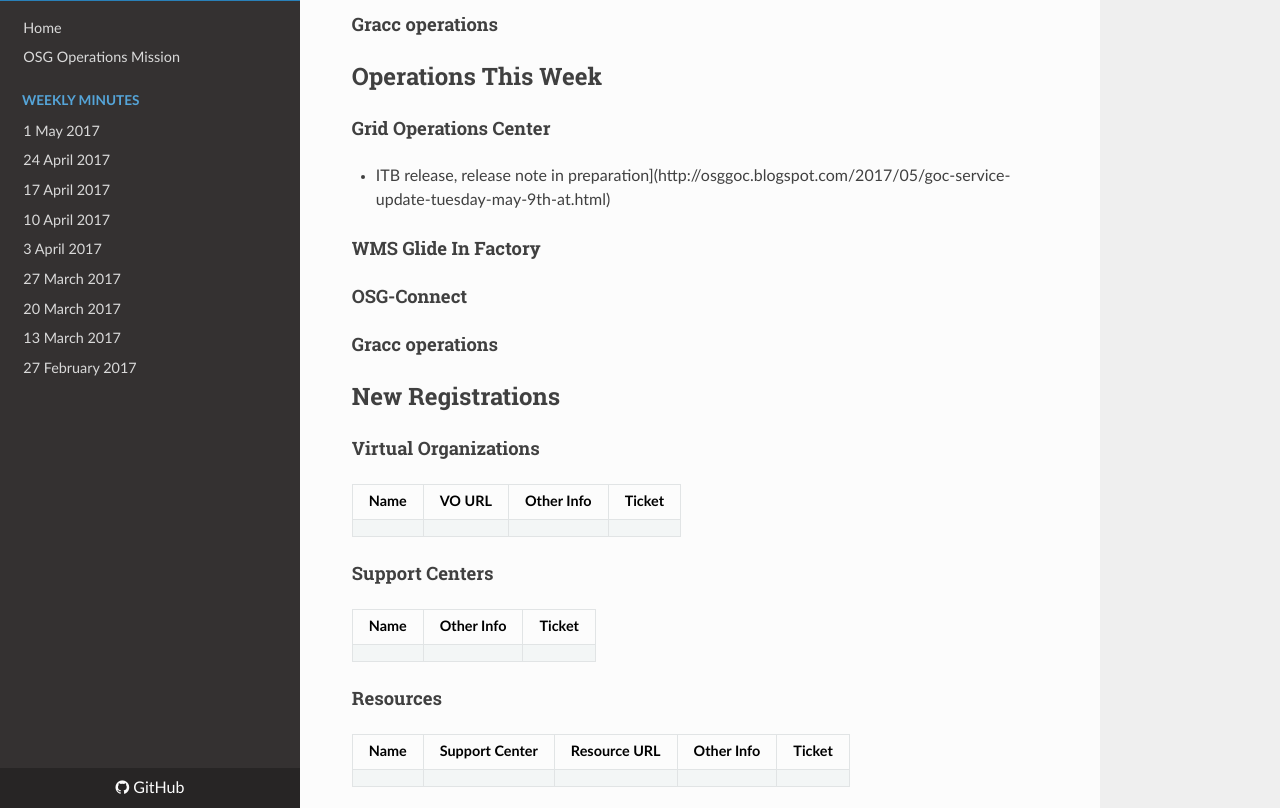
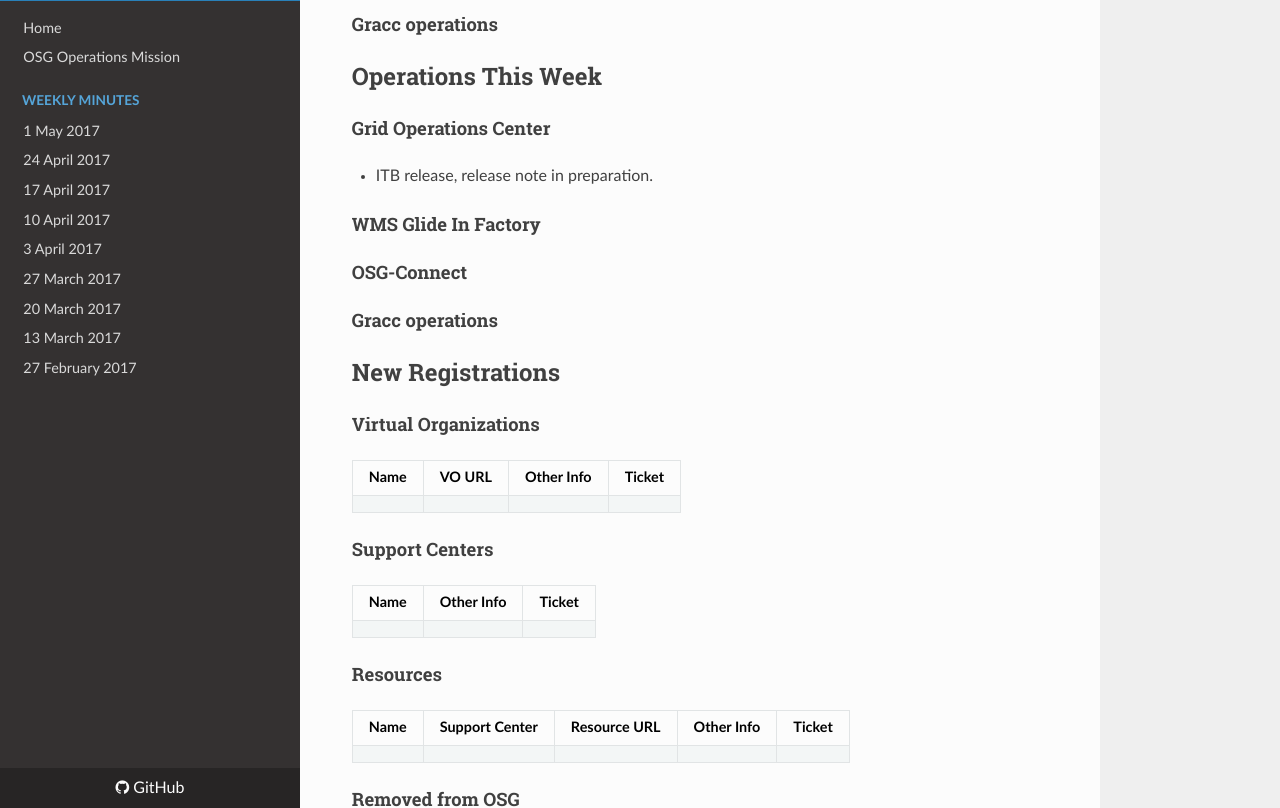
Before and after one commit to osg-htc/operations, an MkDocs documentation site: the page built from docs/WeeklyMinutes/15May2017.md, in a window 1280 px wide and 900 px high, scrolled down 1784 px, cut to the strip 92-900 px from the top of the window. Built offline with MkDocs 1.6.1, drawn with Linux system fonts in a browser that asks for light colours; nearby versions of some CDN libraries; old or Windows-style settings are respelled for this version of MkDocs; some of the changed lines change nothing that is shown; some of the changed text lies outside the part shown.

Commit message:
Update 15May2017.md

```diff
--- a/docs/WeeklyMinutes/15May2017.md
+++ b/docs/WeeklyMinutes/15May2017.md
@@ -2,7 +2,7 @@
    * 13:00 Eastern
    * Join from PC, Mac, Linux, iOS or Android: https://IU.zoom.us/j/865253152
    * (US Toll): +1 408-638-0968, PIN: 865-253-152# or +1 646-558-8656, PIN 865-253-152#
-   * Attending: Scott, Gregorie, Jeff, Elizabeth, Jeny, Marian, Suchandra, Tom
+   * Attending:
    * [GOC weekly calendar](http://www.google.com/calendar/embed?src=c1htpcfoe6btrtc7n3uddg8mvs%40group.calendar.google.com&ctz=America/New_York)
 
 ## Operations Last Week
@@ -27,7 +27,7 @@
 ## Operations This Week
 
 #### Grid Operations Center
-* ITB release, release note in preparation](http://osggoc.blogspot.com/2017/05/goc-service-update-tuesday-may-9th-at.html)
+* ITB release, release note in preparation.
 
 #### WMS Glide In Factory
 
```
